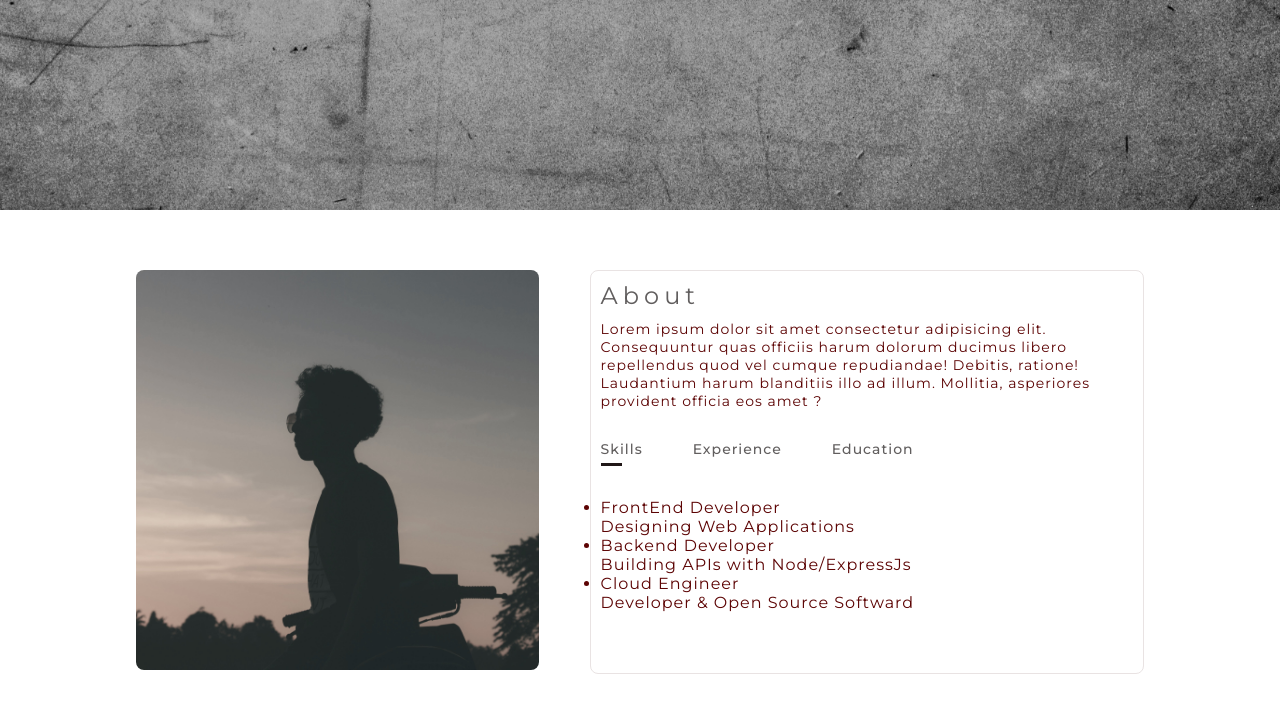
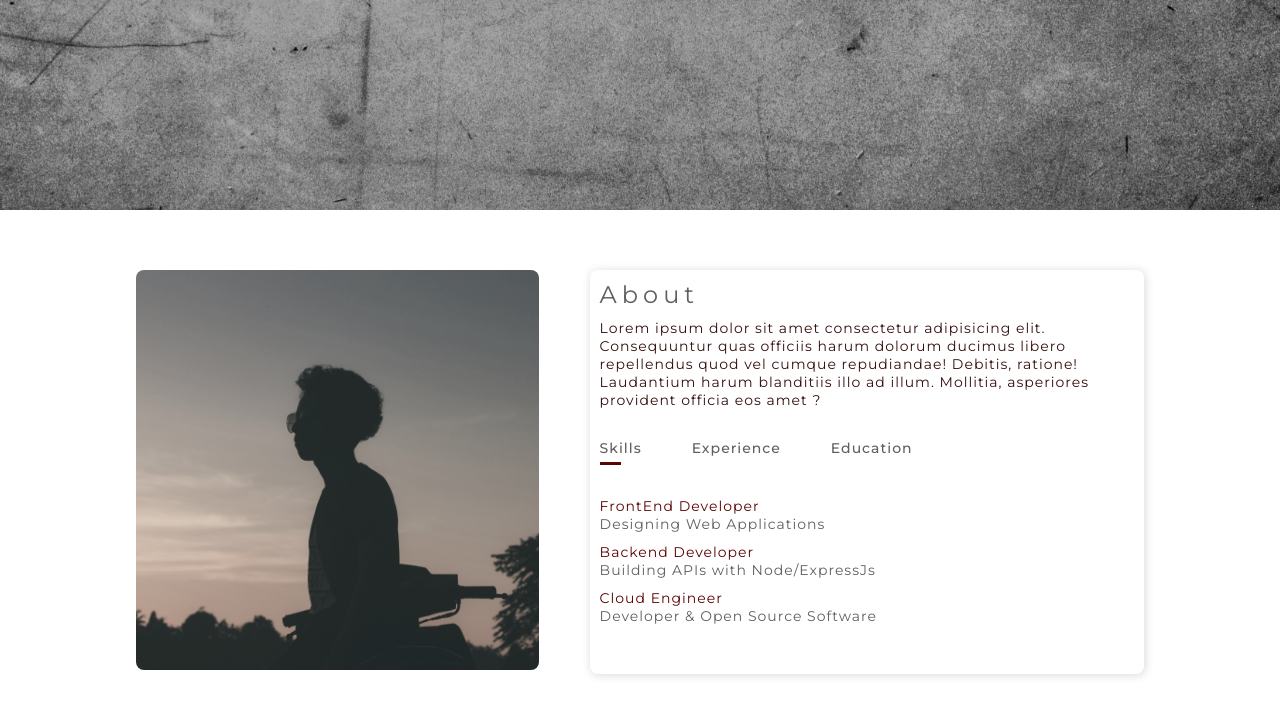
Before and after one commit to KalonOluwanifemi/portfolio_website, a plain HTML site: page index.html in a window 1280 px wide. Shown: the part 590-1306 px from the top of the page. Drawn offline with Linux system fonts and the light colour scheme.

Commit message:
added some skills in the bout section

```diff
--- a/index.html
+++ b/index.html
@@ -53,11 +53,25 @@
                         <p class="tab-links">Experience</p>
                         <p class="tab-links">Education</p>
                     </div>
+                    <div class="tab-contents active-tab">
+                        <ul>
+                            <li><span>FrontEnd Developer</span><br>Designing Web Applications</li>
+                            <li><span>Backend Developer</span><br>Building APIs with Node/ExpressJs</li>
+                            <li><span>Cloud Engineer</span><br>Developer & Open Source Software</li>
+                        </ul>
+                    </div>
                     <div class="tab-contents">
                         <ul>
                             <li><span>FrontEnd Developer</span><br>Designing Web Applications</li>
                             <li><span>Backend Developer</span><br>Building APIs with Node/ExpressJs</li>
-                            <li><span>Cloud Engineer</span><br>Developer & Open Source Softward</li>
+                            <li><span>Cloud Engineer</span><br>Developer & Open Source Software</li>
+                        </ul>
+                    </div>
+                    <div class="tab-contents">
+                        <ul>
+                            <li><span>FrontEnd Developer</span><br>Designing Web Applications</li>
+                            <li><span>Backend Developer</span><br>Building APIs with Node/ExpressJs</li>
+                            <li><span>Cloud Engineer</span><br>Developer & Open Source Software</li>
                         </ul>
                     </div>
 
--- a/style.css
+++ b/style.css
@@ -109,7 +109,8 @@ color:#5c0303;
 }
 .about-col-2{
     flex-basis: 55%;
-    border: 1px solid rgb(233, 227, 227);
+    /* border: 1px solid rgb(233, 227, 227); */
+    box-shadow: 1px 1px 10px rgb(219, 215, 215);
     border-radius: 8px;
     padding: 10px;
     letter-spacing:1px;
@@ -122,7 +123,7 @@ color:#5c0303;
     color: rgb(97, 94, 94);
 }
 .about-col-2 p{
-    color: #5c0303;
+    color: #350f0f;
     margin-top: 20p;
     font-size: 14px;
     margin-top: 10px;
@@ -152,7 +153,7 @@ letter-spacing: 1px;
     content: '';
     width: 0;
     height: 3px;
-    background-color: rgb(32, 23, 23);
+    background-color: #5c0303;
     position: absolute;
     left: 0;
     bottom: -8px;
@@ -161,3 +162,15 @@ letter-spacing: 1px;
 .tab-links.active-link::after{
     width: 50%;
 }
+.tab-contents ul li{
+    list-style: none;
+    margin: 10px 0;
+    color: rgb(97, 94, 94);
+    font-size: 14px;
+}
+.tab-contents{
+    display: none;
+}
+.tab-contents.active-tab{
+   display: block;
+}
```
